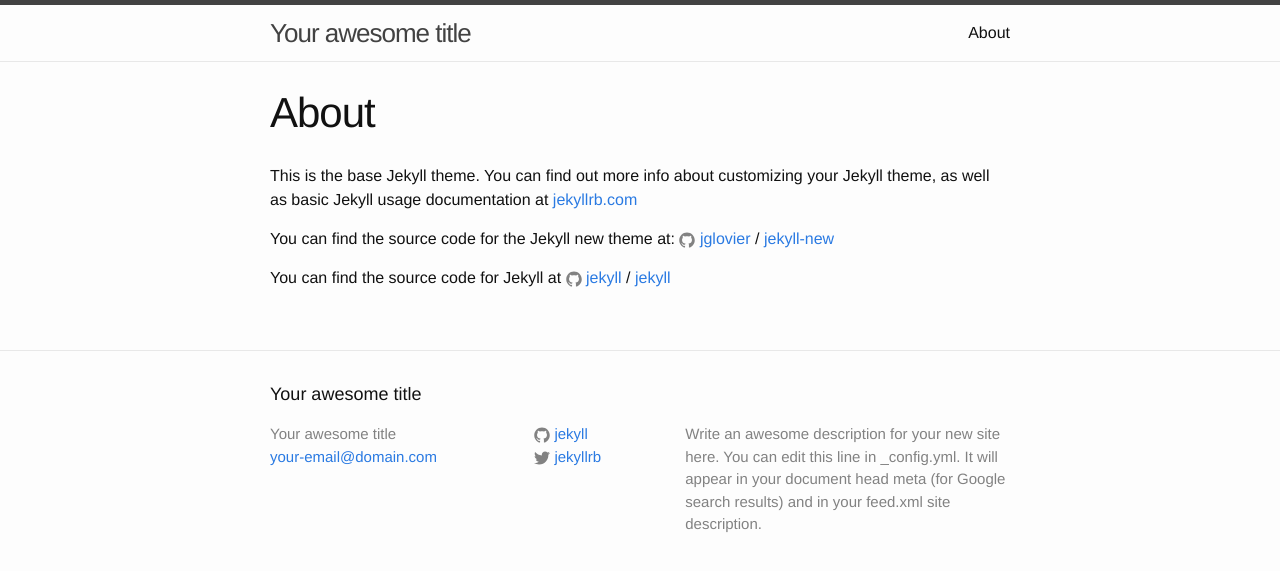
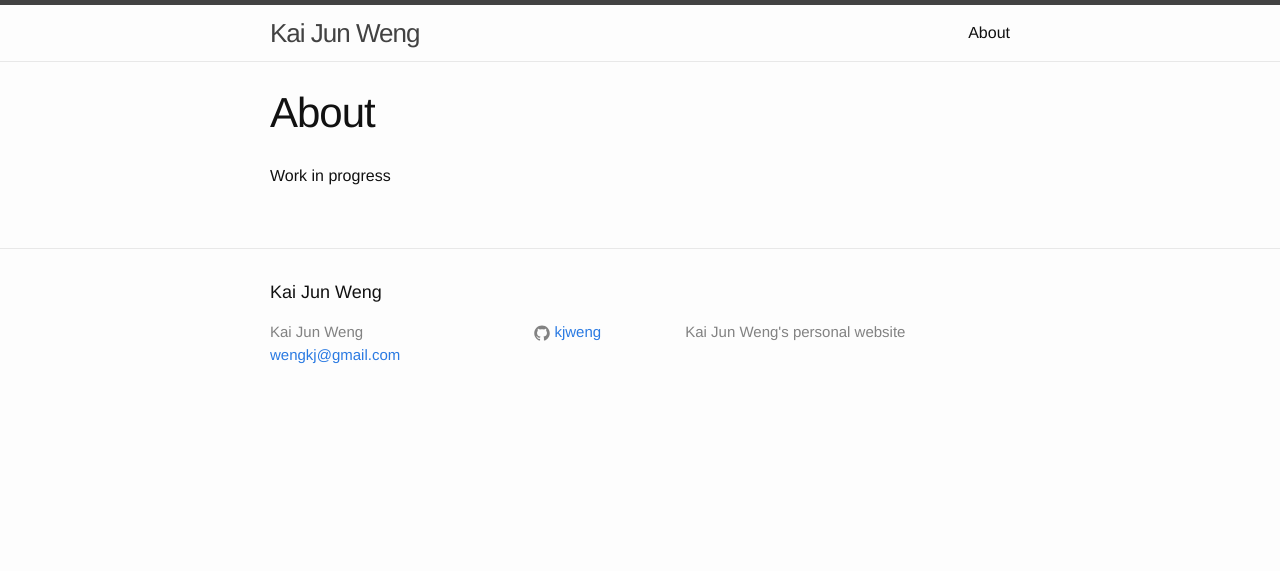
Before and after one commit to kjweng/kaijunweng.github.io, a Jekyll site: the page built from about.md, in a window 1280 px wide. Shown: the top 571 px of the page. Built offline with Jekyll 4.4.1, drawn with Linux system fonts in a browser that asks for light colours; Markdown is read by kramdown in place of the engine named in the settings.

Commit message:
Got rid of some of Jekyll's autogenerated stuff

```diff
--- a/_config.yml
+++ b/_config.yml
@@ -6,16 +6,12 @@
 # 'jekyll serve'. If you change this file, please restart the server process.
 
 # Site settings
-title: Your awesome title
-email: your-email@domain.com
+title: Kai Jun Weng
+email: wengkj@gmail.com
 description: > # this means to ignore newlines until "baseurl:"
-  Write an awesome description for your new site here. You can edit this
-  line in _config.yml. It will appear in your document head meta (for
-  Google search results) and in your feed.xml site description.
+    Kai Jun Weng's personal website
 baseurl: "" # the subpath of your site, e.g. /blog
-url: "http://yourdomain.com" # the base hostname & protocol for your site
-twitter_username: jekyllrb
-github_username:  jekyll
+github_username:  kjweng
 
 # Build settings
-markdown: kramdown
+markdown: redcarpet
--- a/about.md
+++ b/about.md
@@ -3,13 +3,4 @@
 title: About
 permalink: /about/
 ---
-
-This is the base Jekyll theme. You can find out more info about customizing your Jekyll theme, as well as basic Jekyll usage documentation at [jekyllrb.com](http://jekyllrb.com/)
-
-You can find the source code for the Jekyll new theme at:
-{% include icon-github.html username="jglovier" %} /
-[jekyll-new](https://github.com/jglovier/jekyll-new)
-
-You can find the source code for Jekyll at
-{% include icon-github.html username="jekyll" %} /
-[jekyll](https://github.com/jekyll/jekyll)
+Work in progress
--- a/index.html
+++ b/index.html
@@ -17,7 +17,4 @@
       </li>
     {% endfor %}
   </ul>
-
-  <p class="rss-subscribe">subscribe <a href="{{ "/feed.xml" | prepend: site.baseurl }}">via RSS</a></p>
-
 </div>
```
Also changed, not shown: _posts/2016-02-02-welcome-to-jekyll.markdown (deleted, +0 -25 lines), _posts/2016-02-02-wip.markdown (added, +7 -0 lines), feed.xml (deleted, +0 -30 lines), 1 other file.
